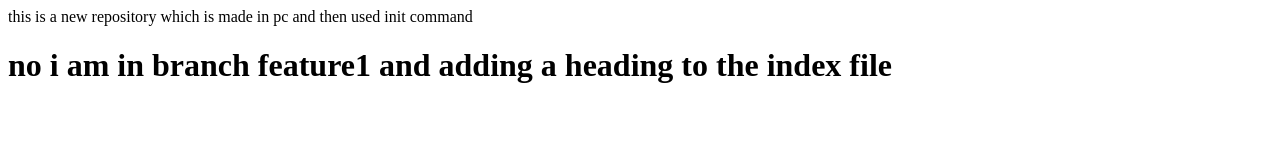
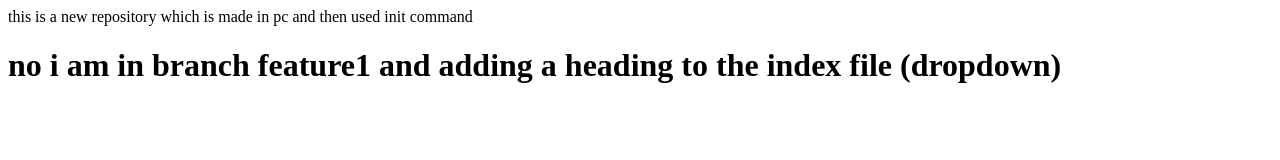
Before and after one commit to vikramcsb/pc-to-git, a plain HTML site: page index.html in a window 1280 px wide. Drawn offline with Linux system fonts and the light colour scheme.

```diff
--- a/index.html
+++ b/index.html
@@ -1,3 +1,3 @@
 <p>this is a new repository which is made in pc and then used init command</p>
 
-<h1>no i am in branch feature1 and adding a heading to the index file</h1>
+<h1>no i am in branch feature1 and adding a heading to the index file (dropdown)</h1>
```
